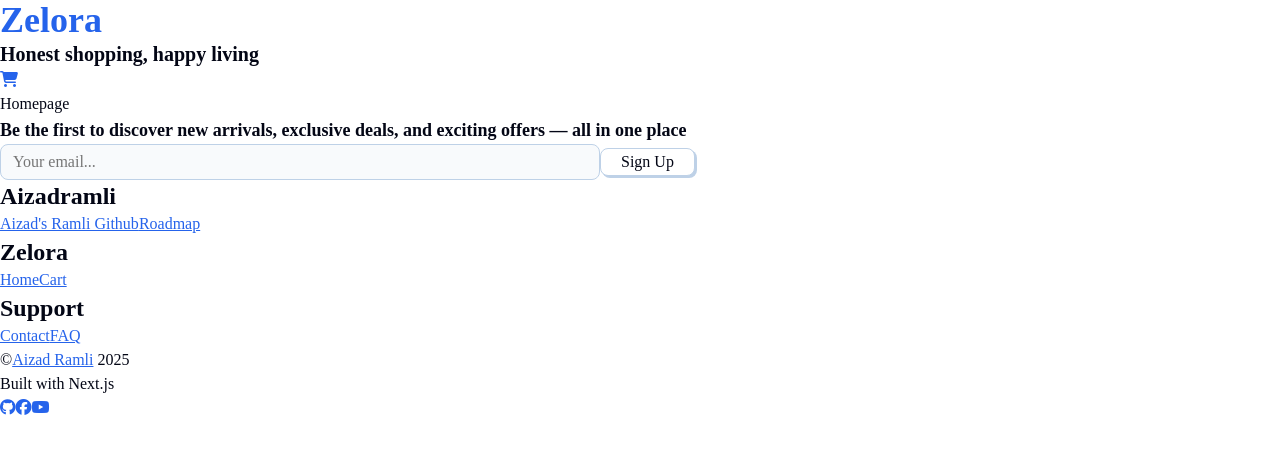
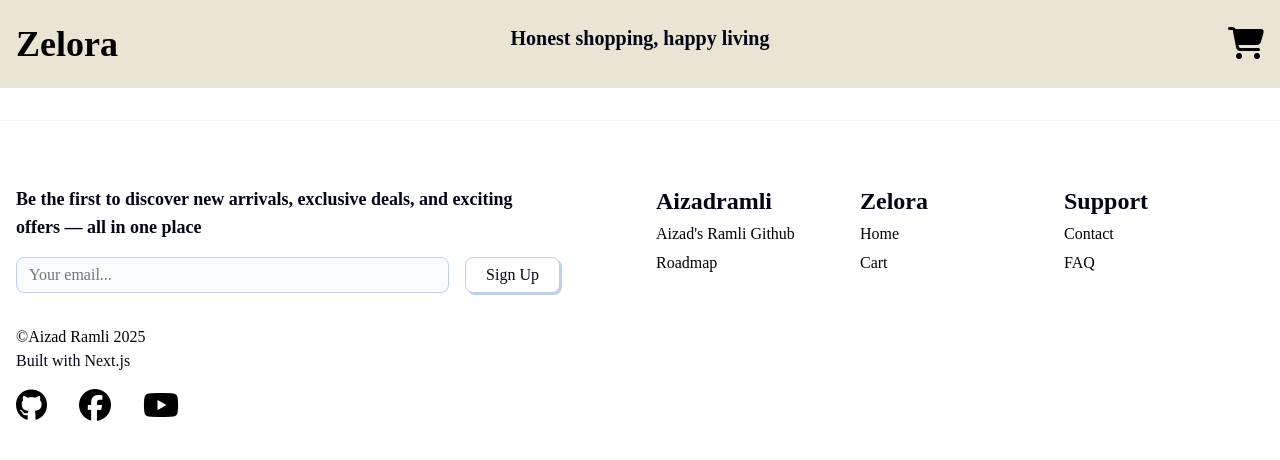
Before and after one commit to aizadramli90/portfolio_zelora_ecommerce, a Next.js app: page / in a window 1280 px wide. Shown: the top 460 px of the page. Built offline with nearby package versions, Linux system fonts and the light colour scheme; a web font is replaced by a local one.

Commit message:
add product display

```diff
--- a/app/fanta.css
+++ b/app/fanta.css
@@ -26,9 +26,9 @@
   --background-muted: #f8fafc;
 
   --color-primary: #030615;
-  --color-secondary: "";
-  --color-tertiary: "";
-  --color-accent: "";
+  --color-secondary: #eae4d5;
+  --color-tertiary: #b6b09f;
+  --color-accent: #f2f2f2;
   --color-compliment: "";
   --color-gradient: "";
   --color-muted: ;
--- a/app/globals.css
+++ b/app/globals.css
@@ -0,0 +1,192 @@
+body {
+  position: relative;
+}
+
+#app {
+  display: flex;
+  flex-direction: column;
+  min-height: 100vh;
+  position: relative;
+}
+
+.header-content,
+section,
+footer {
+  max-width: 1400px;
+  width: 100%;
+  margin: 0 auto;
+}
+
+section {
+  padding: 1rem;
+}
+
+header {
+  position: sticky;
+  top: 0;
+  left: 0;
+  width: 100%;
+  background: #eae4d5;
+  z-index: 1000;
+  padding: 1.5rem 1rem;
+}
+
+.header-content {
+  display: grid;
+  grid-template-columns: repeat(2, minmax(0, 1fr));
+  gap: 1rem;
+}
+.header-content > div:last-of-type {
+  display: flex;
+  align-items: center;
+  justify-content: flex-end;
+}
+
+.header-content a {
+  text-decoration: none;
+  color: #000000;
+}
+
+.header-content i {
+  font-size: 1.5rem;
+}
+
+.mid-text {
+  display: none;
+}
+
+/* main */
+
+/* footer */
+.hr {
+  height: 1px;
+  background: var(--border-primary);
+}
+
+footer {
+  padding: 4rem 1rem;
+  display: grid;
+  grid-template-columns: repeat(1, minmax(0, 1fr));
+  gap: 4rem;
+}
+
+.email-container {
+  display: flex;
+  flex-direction: column;
+  gap: 1rem;
+}
+
+.email-container div {
+  display: flex;
+  align-items: center;
+  gap: 1rem;
+}
+
+.email-container div input {
+  max-width: unset;
+  flex: 1;
+}
+
+.email-container div button {
+  height: 100%;
+  padding: 0.25 1rem;
+  white-space: nowrap;
+}
+
+.link-container {
+  display: flex;
+  flex-direction: column;
+  gap: 1rem;
+}
+
+footer .link-container > div {
+  display: flex;
+  flex-direction: column;
+  gap: 0.3rem;
+  min-width: 140px;
+}
+
+.link-container a {
+  text-decoration: none;
+  color: #000000;
+}
+
+.link-container a:hover {
+  color: #b6b09f;
+}
+
+.socials {
+  display: flex;
+  gap: 1rem;
+  flex-direction: column;
+}
+
+.social-links {
+  display: flex;
+  flex-direction: row;
+  gap: 2rem;
+  font-size: 2rem;
+}
+
+.socials p a {
+  text-decoration: none;
+  color: #000000;
+}
+
+.social-links a {
+  color: #000000;
+  font-size: 2rem;
+}
+
+.fa-github:hover {
+  color: #000000;
+  font-size: 3rem;
+}
+
+.fa-facebook:hover {
+  color: #1877f2;
+  font-size: 3rem;
+}
+
+.fa-youtube:hover {
+  color: #ff0000;
+  font-size: 3rem;
+}
+
+/* break points */
+@media (min-width: 640px) {
+  .header-content {
+    grid-template-columns: repeat(3, minmax(0, 1fr));
+  }
+  .mid-text {
+    display: block;
+    margin: 0 auto;
+  }
+
+  .header-content i {
+    font-size: 2rem;
+  }
+}
+
+@media (min-width: 768px) {
+  footer {
+    grid-template-columns: repeat(2, minmax(0, 1fr));
+    gap: 2rem;
+  }
+
+  .email-container {
+    padding-right: 4rem;
+  }
+
+  .socials {
+    grid-column: span 2 / span 2;
+  }
+}
+
+@media (min-width: 1024px) {
+  .link-container {
+    display: flex;
+    flex-direction: row;
+    gap: 4rem;
+  }
+}
--- a/app/page.js
+++ b/app/page.js
@@ -1,12 +1,15 @@
 //const breaker = {};
+
+import ImageBanner from "@/components/ImageBanner";
+import Products from "@/components/Products";
 
 export default function Home() {
   return (
-    <div>
-      {/* {hello.map((val) => {
-        return <div></div>;
-      })} */}
-      Homepage
-    </div>
+    <>
+      <ImageBanner />
+      <section>
+        <Products />
+      </section>
+    </>
   );
 }
--- /dev/null
+++ b/components/ImageBanner.jsx
@@ -0,0 +1,10 @@
+
+function ImageBanner() {
+  return (
+    <div >
+
+    </div>
+  )
+}
+
+export default ImageBanner
--- /dev/null
+++ b/components/Products.jsx
@@ -0,0 +1,3 @@
+export default function Products() {
+  return <div></div>;
+}
```
Also changed, not shown: components/Portal.jsx (added, +7 -0 lines).
